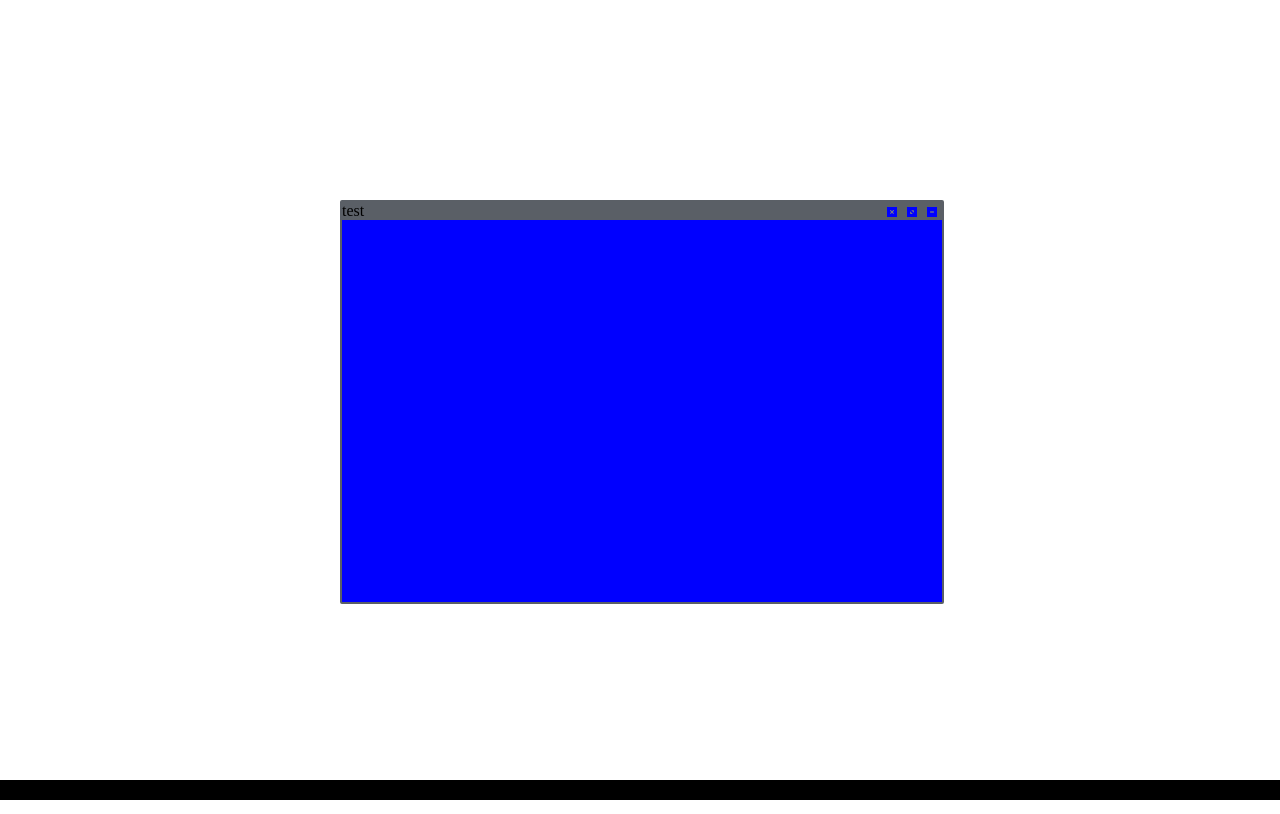
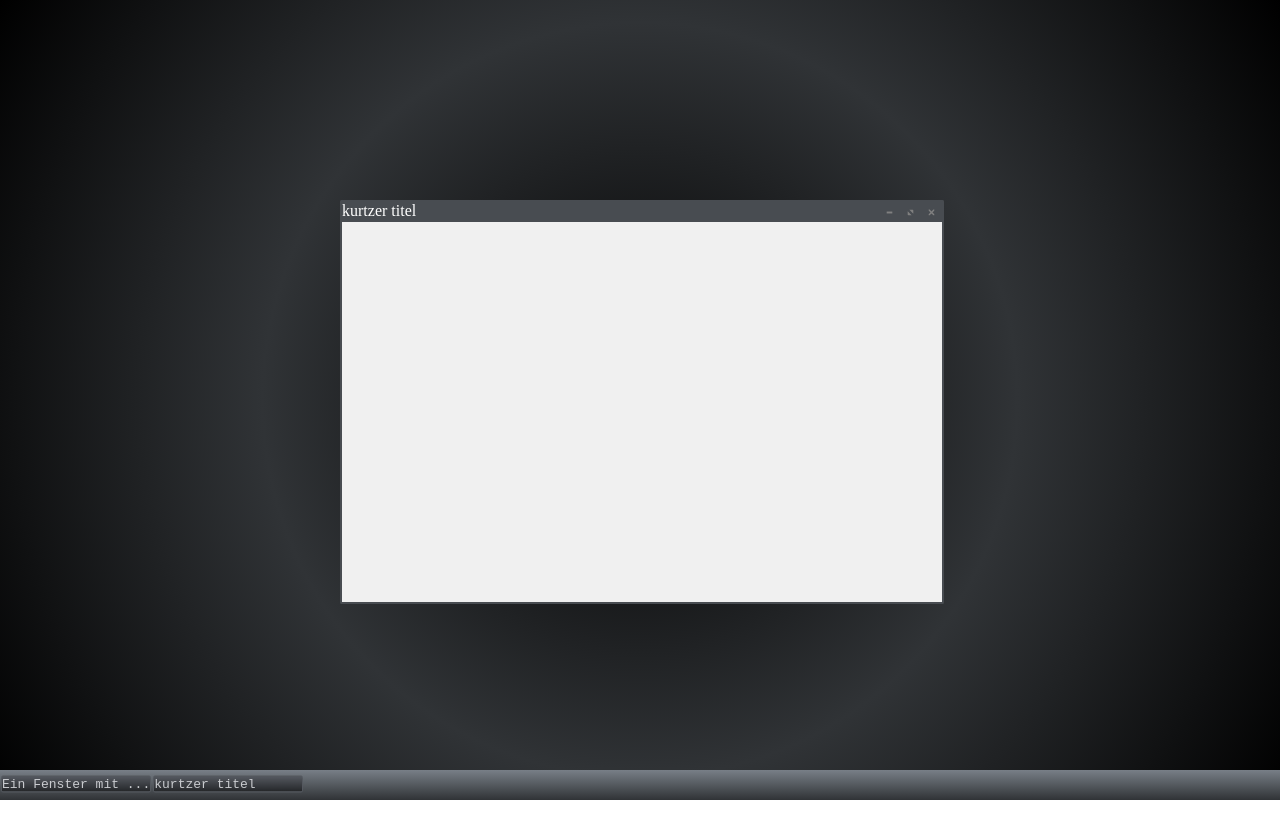
Before and after one commit to Farantir/JSWindowmaneger, a plain HTML site: page index.html in a window 1280 px wide. Drawn offline with Linux system fonts and the light colour scheme.

Commit message:
anfänger der taskleiste implementiert

```diff
--- a/js/core/core_windows.js
+++ b/js/core/core_windows.js
@@ -1,11 +1,48 @@
 function create_taskbar()
 {
 	/*initialisation information*/
-	var taskbar = new _window("",true,0,0,20,0);
+	var taskbar = new _window("",true,0,0,30,0);
 	taskbar.canresize = false;
-	/*l*/
+  taskbar.always_on_top = true;
+  taskbar.visible_in_taskbar = false;
+
 	taskbar.display();
 	taskbar.container.classList.add("window_taskbar");
 	taskbar.container.style.width = "100%";
  	taskbar.container.style.top = "100%";
+
+  var open_windows = document.createElement("div");
+  open_windows.classList.add("taskbar_area_open_windows");
+  taskbar.content.appendChild(open_windows);
+
+  taskbar.container.window_created = function(target)
+  {
+    if(target.window.visible_in_taskbar == true)
+    {
+        var target_window = document.createElement("pre");
+        target_window.classList.add("taskbar_area_open_windows_open_window");
+        var string = target.window.title.substring(0, 15);
+        if(string.length < target.window.title.length) string += " ...";
+        while(0<(19-string.length))  string += " ";
+        target_window.appendChild(document.createTextNode(string))
+        open_windows.appendChild(target_window);
+    }
+  }
+  notify_window_creation.push(taskbar.container);
+
 }
+
+
+function create_desktop()
+{
+	/*initialisation information*/
+	var desktop = new _window("",true,0,0,0,0);
+	desktop.canresize = false;
+  desktop.visible_in_taskbar = false;
+	desktop.display();
+	desktop.container.classList.add("window_desktop");
+	desktop.container.style.width = "100%";
+ 	desktop.container.style.height = "100%";
+  desktop.container.removeEventListener("mousedown",window_click,true);
+  set_window_on_bottom(desktop.container);
+}
--- a/js/core/initialise.js
+++ b/js/core/initialise.js
@@ -6,6 +6,11 @@ style = new default_style();
 window_to_drag = null;
 
 create_taskbar();
+create_desktop();
 
-k = new _window("test");
+k = new _window("Ein Fenster mit einem sehr langen titel");
 k.display();
+
+
+k = new _window("kurtzer titel");
+k.display();
--- a/js/core/windowmaneger.js
+++ b/js/core/windowmaneger.js
@@ -7,9 +7,9 @@ function $(x){return document.getElementById(x)}
 /*Default style*/
 function default_style()
 {
-	this.minimize_button = "icons/default_style/close-icon.svg";
+	this.minimize_button = "icons/default_style/min-icon.svg";
 	this.maximize_button = "icons/default_style/max-icon.svg";
-	this.close_button = "icons/default_style/min-icon.svg";
+	this.close_button = "icons/default_style/close-icon.svg";
 }
 
 /*funcion for creating a new window*/
@@ -31,6 +31,8 @@ function _window(title,borderless,x,y,height,width)
 	this.borderless = borderless;
 	this.buttons =  [close_button(),maximize_button(),minimize_button()];
 	this.canresize = true;
+  this.always_on_top = false
+  this.visible_in_taskbar = true;
 	this.display = function()
 	{
 		/*creating the window*/
@@ -38,7 +40,7 @@ function _window(title,borderless,x,y,height,width)
 		this.container.window = this;
 		this.container.classList.add("window");
 		this.container.can_above = function(target){return true;};
-		if(!this.canresize) this.container.can_above = function(target){return false;};
+		if(this.always_on_top) this.container.can_above = function(target){return false;};
 		if(!this.borderless)
 		{
 			this.container.classList.add("window_border");
@@ -65,7 +67,11 @@ function _window(title,borderless,x,y,height,width)
 		this.container.style.width = this.width + "px";
 
 		this.container.addEventListener("mousedown",window_click,true);
-	}
+    this.container.appendChild(this.content);
+
+    /*tell other windows about your existence*/
+    window_created(this.container);
+  }
 }
 
 /*function to fire if window gets selected*/
@@ -123,8 +129,7 @@ function minimize_button()
 
 function minimize_button_click(e)
 {
-	var to_min = this.parentNode.window.container;
-	to_min.style.display = "none"
+  toggle_min(this.parentNode.window.container)
 	e.stopPropagation();
 }
 
@@ -164,6 +169,13 @@ function close_button_click(e)
 /***********************************************************/
 /*functions for window behaviour control*/
 /*****************************************************************/
+
+/*toggles minimized state*/
+function toggle_min(target)
+{
+  if(target.style.display == "none") target.style.display = "";
+  else target.style.display = "none";
+}
 
 /*toggles fullscrenn mode*/
 function toggle_maximize(target)
@@ -219,7 +231,7 @@ function move_window(e)
 /*(setting a selected oder created window on top)*/
 function set_window_on_top(target)
 {
-	var i = 0;
+	var i = target.parentNode.childNodes.length-1;
 	while(target.parentNode.childNodes[i])
 	{
 		if(target.parentNode.childNodes[i].nodeType == Node.ELEMENT_NODE)
@@ -230,10 +242,27 @@ function set_window_on_top(target)
 			}
 			if(target.parentNode.childNodes[i].can_above(target))
 			{
-				insertBefore(target,target.parentNode.childNodes[i])
+				target.parentNode.insertBefore(target,target.parentNode.childNodes[i].nextSibling)
 				return;
 			}
 		}
-		i++;
+		i--;
 	}
 }
+
+/*Handeling the "to bottom" functionality*/
+/*(setting a window below all other windows)*/
+function set_window_on_bottom(target)
+{
+  target.parentNode.prepend(target);
+}
+
+/**************************************************************************************************/
+/*Functions for Inter Window communication*/
+/******************************************/
+
+notify_window_creation = [];
+function window_created(target)
+{
+  notify_window_creation.forEach((x)=>{x.window_created(target)});
+}
--- a/style/core/core_windows.css
+++ b/style/core/core_windows.css
@@ -1,5 +1,46 @@
+:root {
+  --taskbar_window_border: #54585f;
+  --taskbar_window_border_highlight: #787f87;
+  --taskbar_title_color: #c9cbcf;
+  --taskbar_aktive_title_color: #f1f2f3;
+}
+
 .window_taskbar
 {
-	background-color:black;
+	background: linear-gradient(#787f87, #303336);
 	transform: translate(0%, -100%);
 }
+.window_desktop
+{
+  background: radial-gradient(circle, black, #303336, black);
+}
+
+.taskbar_area_open_windows_open_window
+{
+  float:left;
+  margin-left:1px;
+  margin-right:1px;
+  margin-top: 14px;
+  transform: translate(0%, -50%);
+  border: 1px solid var(--taskbar_window_border);
+  border-radius: 2px;
+	background: linear-gradient(#54585f, #242629);
+  color: var(--taskbar_title_color);
+}
+
+.taskbar_area_open_windows_open_window:hover
+{
+  border: 1px solid var(--taskbar_window_border_highlight);
+}
+
+.taskbar_area_open_windows_open_window.aktive
+{
+  border: 1px solid var(--taskbar_window_border_highlight);
+  background: linear-gradient(#93989f, #484c51);
+  color: var(--taskbar_aktive_title_color);
+}
+
+.taskbar_area_open_windows
+{
+  float:left;
+}
--- a/style/core/windowmaneger.css
+++ b/style/core/windowmaneger.css
@@ -1,5 +1,7 @@
 :root {
   --window_border_color: #484c51;
+  --window_title_color: #ffffff;
+  --window_background_color: #f0f0f0;
 }
 
 body
@@ -23,9 +25,14 @@ body
 
 .window_border
 {
-  border: 2px solid #5a5f66;
+  border: 2px solid var(--window_border_color);
   border-radius: 2px;
-	background-color:blue;
+	background-color: var(--window_background_color);
+}
+
+.window_title_text
+{
+   color: var(--window_title_color);
 }
 
 .window_title_bar div
@@ -35,14 +42,24 @@ body
 
 .window_title_bar
 {
-	background-color:#5a5f66;
+	background-color:var(--window_border_color);
+  border-bottom: 2px solid var(--window_border_color);
 }
 
 .window_button
 {
-	height:10px;
-	width:10px;
-	margin:5px;
-	background-color:blue;
+	height:15px;
+	width:15px;
+	margin:3px;
 	float:right;
 }
+
+.window_button:hover
+{
+	height:15px;
+	width:15px;
+	margin:3px;
+  filter: brightness(200%);
+  border-radius: 50%;
+	float:right;
+}
```
